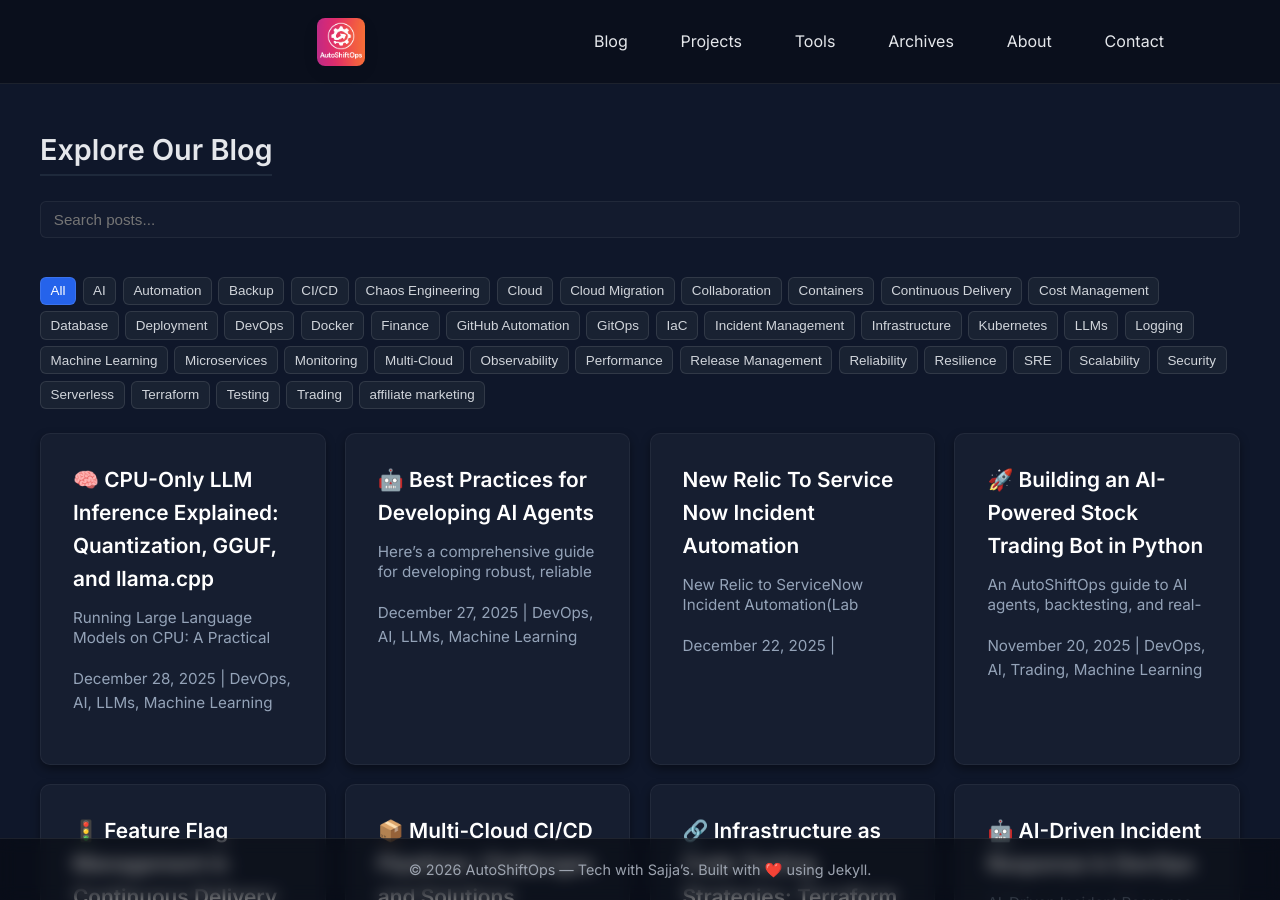
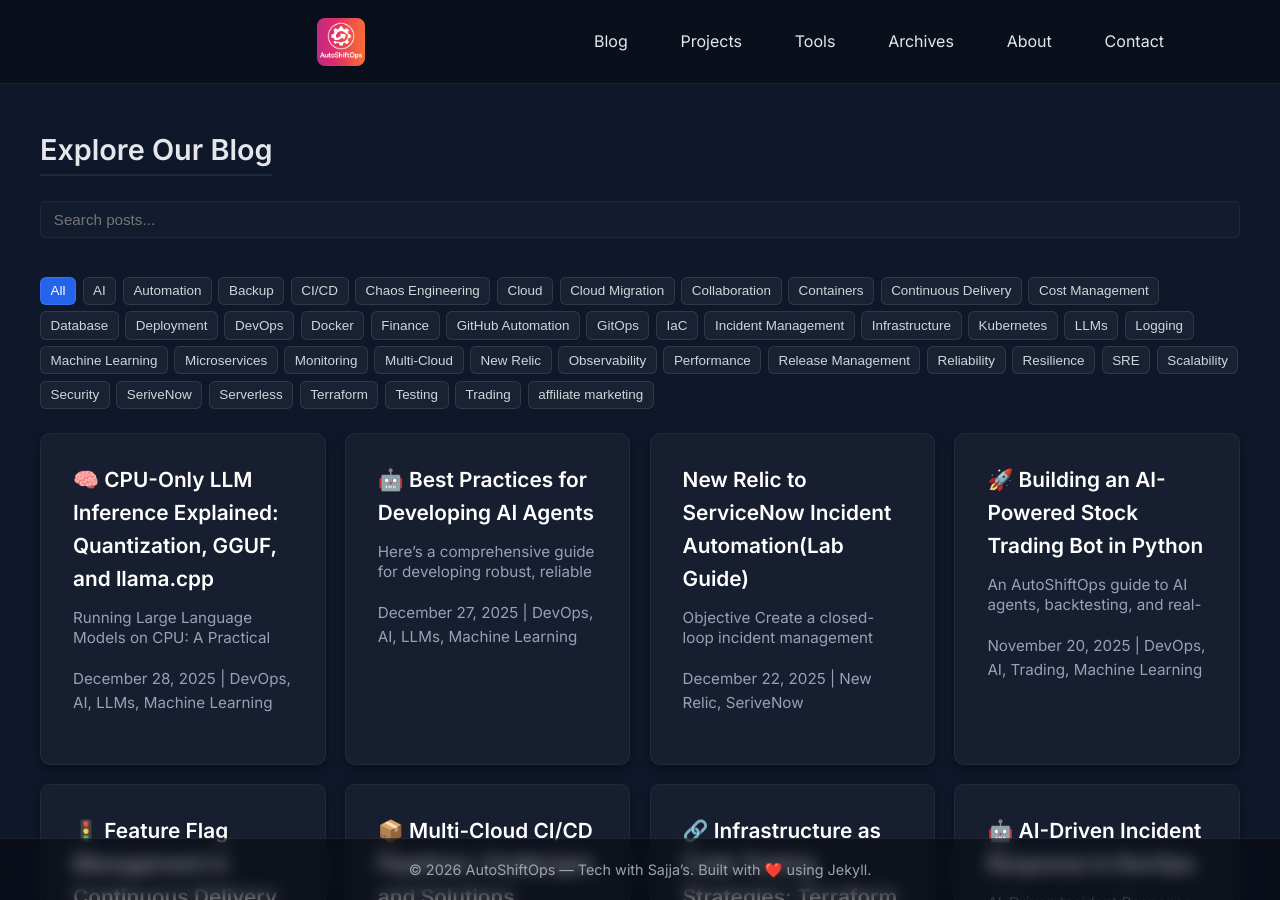
Before and after one commit to AutoShiftOps/autoshiftops.github.io, a Jekyll site: the page built from _pages/blog.md, in a window 1280 px wide and 900 px high. Built offline with Jekyll 4.4.1, drawn with Linux system fonts in a browser that asks for light colours; the list of posts is cut into pages by our own code.

Commit message:
New Relic and ServiceNow Integration

```diff
--- a/_posts/2025-12-22-new-relic-to-service-now-incident-automation.md
+++ b/_posts/2025-12-22-new-relic-to-service-now-incident-automation.md
@@ -1,4 +1,13 @@
-# New Relic to ServiceNow Incident Automation(Lab Guide)
+---
+layout: post
+title: "New Relic to ServiceNow Incident Automation(Lab Guide)"
+date: 2025-12-22
+categories: [New Relic, SeriveNow]
+tags: [New Relic, ServiceNow, Integration]
+description: "A comprehensive guide to Integrate New Relic Incidents into ServiceNow."
+keywords: [New Relic, ServiceNow, Integration]
+---
+
 ## Objective
 Create a closed-loop incident management system where New Relic automatically creates ServiceNow incidents when CPU usage is high and resolves them when usage returns to normal.
 
```
